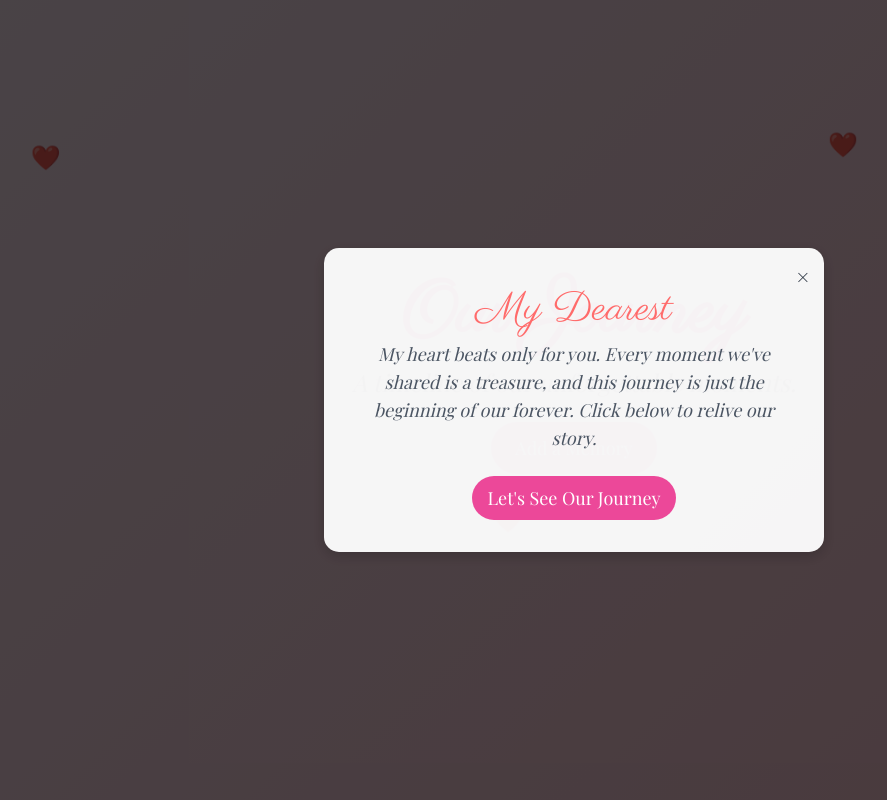
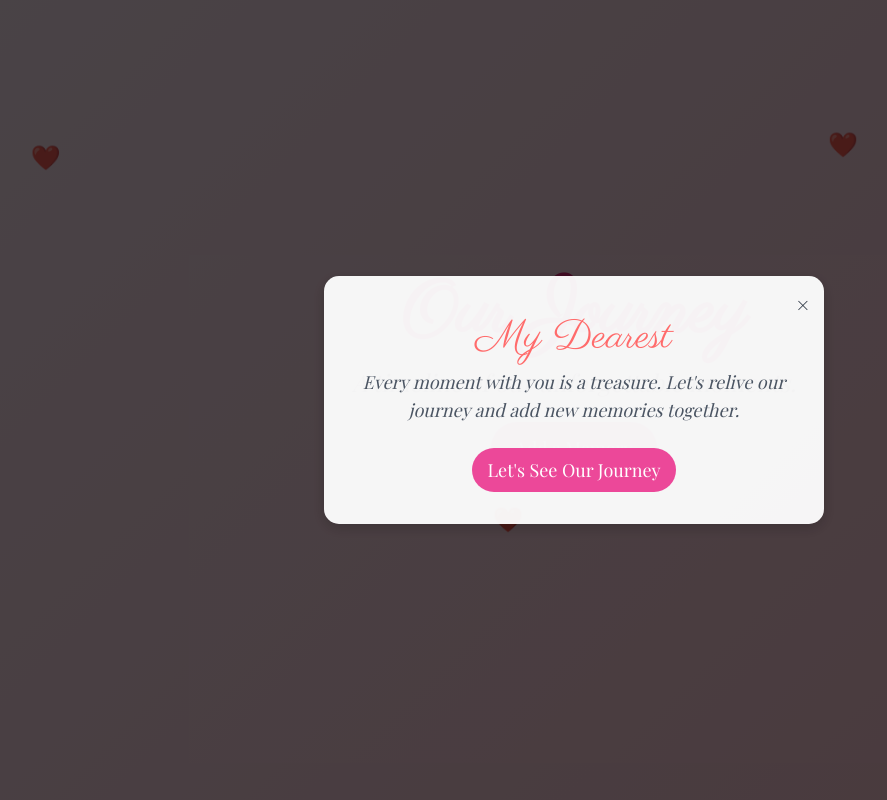
Before and after one commit to OmkarLanke/journey, a PHP site: page / in a window 1280 px wide. Shown: the whole page, without its empty margins (66-953 px from the left). Run offline with PHP 8.4, Linux system fonts and the light colour scheme; data that the repository does not hold is empty; some libraries are stand-ins or nearby versions.

Commit message:
Update index.php

```diff
--- a/index.php
+++ b/index.php
@@ -10,6 +10,7 @@
     $stmt = $conn->query("SELECT * FROM memories ORDER BY created_at DESC");
     $memories = $stmt->fetchAll(PDO::FETCH_ASSOC);
 } catch(PDOException $e) {
+    error_log("Index connection failed: " . $e->getMessage(), 3, "C:/xampp/htdocs/journey/index_error.log");
     $memories = [];
 }
 ?>
@@ -110,16 +111,28 @@
       font-size: 1.5rem;
       cursor: pointer;
     }
+    .delete-icon {
+      position: absolute;
+      bottom: 10px;
+      right: 10px;
+      color: #ff6b6b;
+      font-size: 1.2rem;
+      cursor: pointer;
+      opacity: 0.7;
+      transition: opacity 0.3s ease;
+    }
+    .delete-icon:hover {
+      opacity: 1;
+    }
   </style>
 </head>
 <body class="min-h-screen flex flex-col items-center justify-center text-gray-800">
-       <!-- Greeting Modal -->
-       <div id="greetingModal" class="modal">
+  <div id="introModal" class="modal">
     <div class="modal-content">
       <span class="close">&times;</span>
       <h2>My Dearest</h2>
       <p class="text-gray-600 italic text-lg">
-             My heart beats only for you. Every moment we've shared is a treasure, and this journey is just the beginning of our forever. Click below to relive our story.
+        Every moment with you is a treasure. Let's relive our journey and add new memories together.
       </p>
       <button id="startJourney" class="mt-6 bg-pink-500 text-white py-2 px-4 rounded-full text-lg hover:bg-pink-600 transition duration-300">
         Let's See Our Journey
@@ -127,13 +140,13 @@
     </div>
   </div>
 
-       <!-- Upload Modal -->
   <div id="uploadModal" class="modal">
     <div class="modal-content">
       <span class="close">&times;</span>
       <h2>Add a Memory</h2>
       <form id="uploadForm" enctype="multipart/form-data" class="space-y-4">
         <input type="file" name="photo" accept="image/*" class="block w-full text-gray-600" required>
+        <input type="text" name="title" placeholder="Enter a title for this memory" class="w-full p-2 border rounded-lg" required>
         <textarea name="description" placeholder="Write something special about this moment..." class="w-full p-2 border rounded-lg" rows="4" required></textarea>
         <button type="submit" class="bg-pink-500 text-white py-2 px-4 rounded-full hover:bg-pink-600 transition duration-300">Add Memory</button>
       </form>
@@ -150,71 +163,118 @@
   </div>
 
   <div id="timeline" class="timeline-container hidden w-full max-w-4xl mx-auto space-y-12 px-4">
-         <!-- Static Photos -->
     <div class="photo-card relative p-6 flex flex-col md:flex-row items-center">
-           <img src="photo1.jpg" alt="Our first moment" class="w-full md:w-1/2 rounded-lg mb-4 md:mb-0 md:mr-6">
+      <img src="photo1.jpg" alt="First moment" class="w-full md:w-1/2 rounded-lg mb-4 md:mb-0 md:mr-6">
       <div class="text-center md:text-left">
         <h2 class="text-2xl font-semibold text-pink-600">The Day We Met</h2>
-             <p class="caption text-gray-600 italic">The moment I saw you, my heart whispered, "This is the beginning of forever."</p>
+        <p class="caption text-gray-600 italic">The moment I saw you, my heart knew it was forever.</p>
       </div>
       <span class="heart top-2 right-2">❤️</span>
     </div>
     <div class="photo-card relative p-6 flex flex-col md:flex-row items-center">
-           <img src="photo2.jpg" alt="Our first date" class="w-full md:w-1/2 rounded-lg mb-4 md:mb-0 md:mr-6">
+      <img src="photo2.jpg" alt="First date" class="w-full md:w-1/2 rounded-lg mb-4 md:mb-0 md:mr-6">
       <div class="text-center md:text-left">
         <h2 class="text-2xl font-semibold text-pink-600">Our First Date</h2>
-             <p class="caption text-gray-600 italic">With every laugh we shared, I fell deeper into the magic of you.</p>
+        <p class="caption text-gray-600 italic">Your smile lit up my world that day.</p>
       </div>
       <span class="heart top-2 right-2">❤️</span>
     </div>
     <div class="photo-card relative p-6 flex flex-col md:flex-row items-center">
-           <img src="photo3.jpg" alt="Our special moment" class="w-full md:w-1/2 rounded-lg mb-4 md:mb-0 md:mr-6">
+      <img src="photo3.jpg" alt="Special moment" class="w-full md:w-1/2 rounded-lg mb-4 md:mb-0 md:mr-6">
       <div class="text-center md:text-left">
         <h2 class="text-2xl font-semibold text-pink-600">A Moment to Cherish</h2>
-             <p class="caption text-gray-600 italic">In your arms, I found the home my soul was searching for.</p>
+        <p class="caption text-gray-600 italic">With you, every second feels like a dream.</p>
       </div>
       <span class="heart top-2 right-2">❤️</span>
     </div>
-         <!-- Dynamic Photos from Database -->
+    <div class="photo-card relative p-6 flex flex-col md:flex-row items-center">
+      <img src="photo4.jpg" alt="Shared adventure" class="w-full md:w-1/2 rounded-lg mb-4 md:mb-0 md:mr-6">
+      <div class="text-center md:text-left">
+        <h2 class="text-2xl font-semibold text-pink-600">Our Adventure</h2>
+        <p class="caption text-gray-600 italic">Every journey with you is my favorite story.</p>
+      </div>
+      <span class="heart top-2 right-2">❤️</span>
+    </div>
+    <div class="photo-card relative p-6 flex flex-col md:flex-row items-center">
+      <img src="photo5.jpg" alt="Quiet moment" class="w-full md:w-1/2 rounded-lg mb-4 md:mb-0 md:mr-6">
+      <div class="text-center md:text-left">
+        <h2 class="text-2xl font-semibold text-pink-600">A Quiet Moment</h2>
+        <p class="caption text-gray-600 italic">In your presence, time stands still.</p>
+      </div>
+      <span class="heart top-2 right-2">❤️</span>
+    </div>
+    <div class="photo-card relative p-6 flex flex-col md:flex-row items-center">
+      <img src="photo6.jpg" alt="Joyful day" class="w-full md:w-1/2 rounded-lg mb-4 md:mb-0 md:mr-6">
+      <div class="text-center md:text-left">
+        <h2 class="text-2xl font-semibold text-pink-600">A Joyful Day</h2>
+        <p class="caption text-gray-600 italic">Your laughter is my favorite melody.</p>
+      </div>
+      <span class="heart top-2 right-2">❤️</span>
+    </div>
+    <div class="photo-card relative p-6 flex flex-col md:flex-row items-center">
+      <img src="photo7.jpg" alt="Together forever" class="w-full md:w-1/2 rounded-lg mb-4 md:mb-0 md:mr-6">
+      <div class="text-center md:text-left">
+        <h2 class="text-2xl font-semibold text-pink-600">Together Forever</h2>
+        <p class="caption text-gray-600 italic">With you, I’ve found my forever home.</p>
+      </div>
+      <span class="heart top-2 right-2">❤️</span>
+    </div>
+    <div class="photo-card relative p-6 flex flex-col md:flex-row items-center">
+      <img src="photo8.jpg" alt="Starry night" class="w-full md:w-1/2 rounded-lg mb-4 md:mb-0 md:mr-6">
+      <div class="text-center md:text-left">
+        <h2 class="text-2xl font-semibold text-pink-600">Our Starry Night</h2>
+        <p class="caption text-gray-600 italic">Under the stars, I promised you my heart.</p>
+      </div>
+      <span class="heart top-2 right-2">❤️</span>
+    </div>
+    <div class="photo-card relative p-6 flex flex-col md:flex-row items-center">
+      <img src="photo9.jpg" alt="New beginning" class="w-full md:w-1/2 rounded-lg mb-4 md:mb-0 md:mr-6">
+      <div class="text-center md:text-left">
+        <h2 class="text-2xl font-semibold text-pink-600">A New Beginning</h2>
+        <p class="caption text-gray-600 italic">Every day with you feels like a fresh start.</p>
+      </div>
+      <span class="heart top-2 right-2">❤️</span>
+    </div>
     <?php foreach ($memories as $memory): ?>
       <div class="photo-card relative p-6 flex flex-col md:flex-row items-center">
         <img src="<?php echo htmlspecialchars($memory['photo_path']); ?>" alt="Shared memory" class="w-full md:w-1/2 rounded-lg mb-4 md:mb-0 md:mr-6">
-             <div class="text-center md:text-left">
-               <h2 class="text-2xl font-semibold text-pink-600">Our Shared Memory</h2>
+        <div class="text-center md:text-left flex-1">
+          <h2 class="text-2xl font-semibold text-pink-600"><?php echo htmlspecialchars($memory['title']); ?></h2>
           <p class="caption text-gray-600 italic"><?php echo htmlspecialchars($memory['description']); ?></p>
         </div>
         <span class="heart top-2 right-2">❤️</span>
+        <span class="delete-icon" data-id="<?php echo $memory['id']; ?>" title="Delete Memory">🗑️</span>
       </div>
     <?php endforeach; ?>
   </div>
 
-       <!-- Background Music -->
   <audio id="backgroundMusic" src="music.mp3" loop></audio>
 
   <script>
-         // Greeting Modal
-         const greetingModal = document.getElementById('greetingModal');
-         greetingModal.style.display = 'flex';
+    const introModal = document.getElementById('introModal');
+    introModal.style.display = 'flex';
 
     document.getElementById('startJourney').addEventListener('click', () => {
-           greetingModal.style.display = 'none';
+      introModal.style.display = 'none';
       const timeline = document.getElementById('timeline');
       timeline.classList.remove('hidden');
       setTimeout(() => {
         timeline.classList.add('visible');
         document.querySelectorAll('.photo-card').forEach(card => card.classList.add('visible'));
+        try {
           document.getElementById('backgroundMusic').play();
+        } catch (error) {
+          console.log('Audio playback failed:', error);
+        }
       }, 100);
     });
 
-         document.querySelector('#greetingModal .close').addEventListener('click', () => {
-           greetingModal.style.display = 'none';
+    document.querySelector('#introModal .close').addEventListener('click', () => {
+      introModal.style.display = 'none';
     });
 
-         // Upload Modal
     const uploadModal = document.getElementById('uploadModal');
-         const addMemoryButton = document.getElementById('addMemoryButton');
-         addMemoryButton.addEventListener('click', () => {
+    document.getElementById('addMemoryButton').addEventListener('click', () => {
       uploadModal.style.display = 'flex';
     });
 
@@ -222,7 +282,6 @@
       uploadModal.style.display = 'none';
     });
 
-         // Handle Form Submission
     const uploadForm = document.getElementById('uploadForm');
     uploadForm.addEventListener('submit', async (e) => {
       e.preventDefault();
@@ -240,11 +299,35 @@
           }, 1500);
         }
       } catch (error) {
-             document.getElementById('uploadMessage').textContent = 'Error uploading memory.';
+        document.getElementById('uploadMessage').textContent = 'Error uploading memory: ' + error.message;
+        console.error('Fetch error:', error);
       }
     });
 
-         // Floating Hearts
+    document.querySelectorAll('.delete-icon').forEach(icon => {
+      icon.addEventListener('click', async () => {
+        if (confirm('Are you sure you want to delete this memory?')) {
+          const id = icon.getAttribute('data-id');
+          try {
+            const response = await fetch('delete.php', {
+              method: 'POST',
+              headers: { 'Content-Type': 'application/x-www-form-urlencoded' },
+              body: `id=${id}`
+            });
+            const result = await response.json();
+            if (result.status === 'success') {
+              alert('Memory deleted successfully!');
+              window.location.reload();
+            } else {
+              alert('Error deleting memory: ' + result.message);
+            }
+          } catch (error) {
+            alert('Error deleting memory: ' + error.message);
+          }
+        }
+      });
+    });
+
     function createHeart() {
       const heart = document.createElement('span');
       heart.classList.add('floating-heart');
```
Lines whose indentation alone changed are shown as unchanged.
